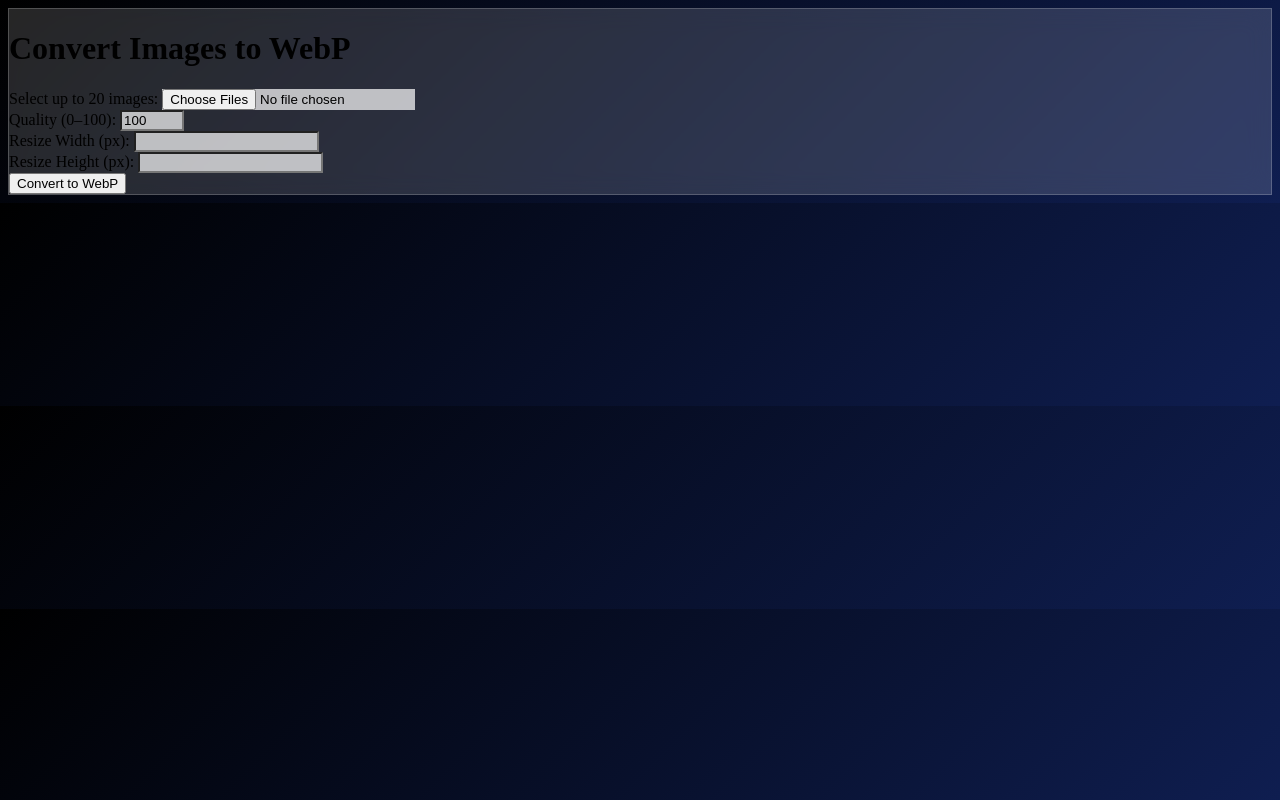
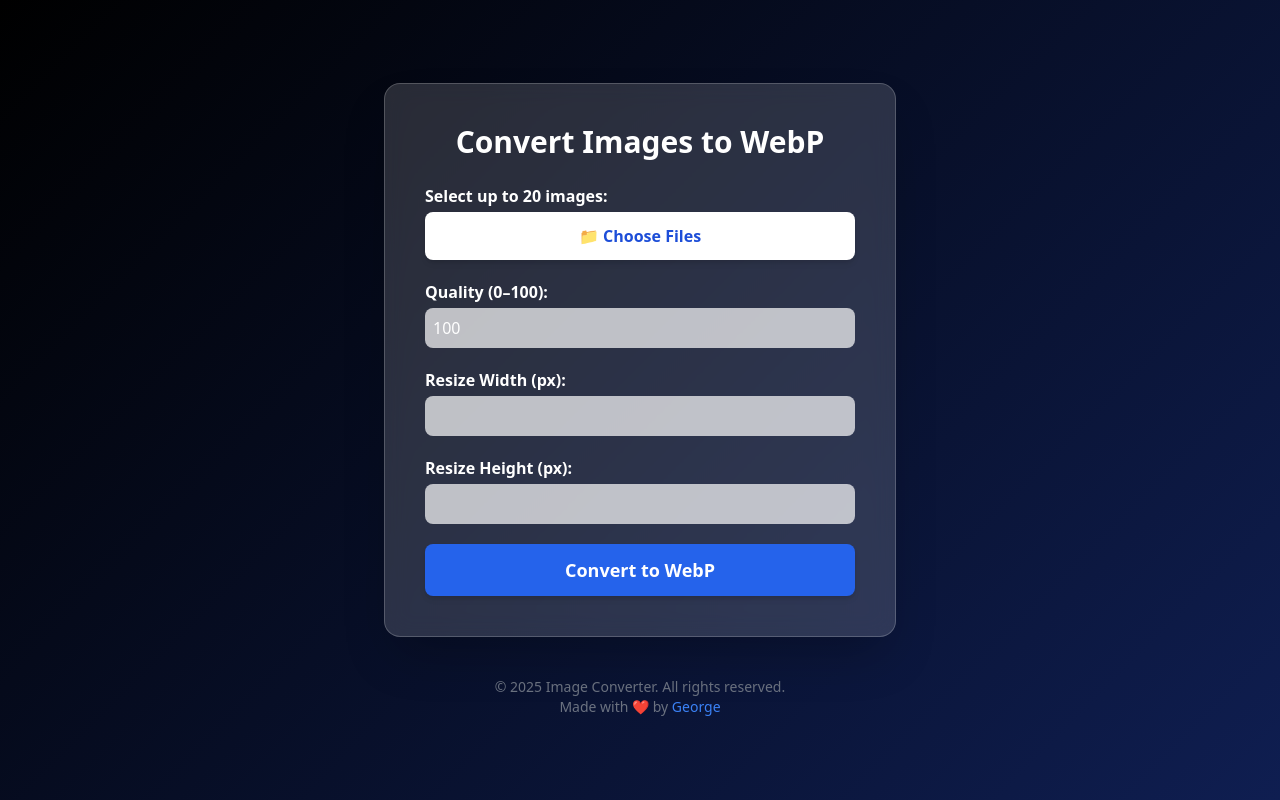
Before and after one commit to KapGeorge/image-converter, a PHP site: page / in a window 1280 px wide. Run offline with PHP 8.4, Linux system fonts and the light colour scheme; some libraries are stand-ins or nearby versions.

Commit message:
fix styles and upload button

```diff
--- a/index.php
+++ b/index.php
@@ -22,6 +22,7 @@ $domain = htmlspecialchars($_SERVER['HTTP_HOST'], ENT_QUOTES, 'UTF-8');
     <meta property="og:image:height" content="52">
     <meta property="og:image:type" content="image/png">
     <meta name="twitter:card" content="summary_large_image">
+    <script src="https://cdn.tailwindcss.com"></script>
     <link rel="stylesheet" id="simple-styles" href="/assets/style.css" media="all">
     <link rel="apple-touch-icon" sizes="57x57" href="/assets/favicons/apple-icon-57x57.png">
     <link rel="apple-touch-icon" sizes="60x60" href="/assets/favicons/apple-icon-60x60.png">
@@ -42,7 +43,7 @@ $domain = htmlspecialchars($_SERVER['HTTP_HOST'], ENT_QUOTES, 'UTF-8');
     <meta name="theme-color" content="#ffffff">
 </head>
 
-<body class="min-h-screen flex items-center justify-center text-white">
+<body class="min-h-screen flex flex-col items-center justify-center text-white">
 
     <div class="glass p-10 rounded-2xl shadow-2xl w-full max-w-lg animate-fadeIn">
         <h1 class="text-3xl font-bold text-center mb-6">Convert Images to WebP</h1>
@@ -50,7 +51,11 @@ $domain = htmlspecialchars($_SERVER['HTTP_HOST'], ENT_QUOTES, 'UTF-8');
         <form action="upload.php" method="post" enctype="multipart/form-data" class="space-y-5">
             <div>
                 <label class="block mb-1 font-semibold">Select up to 20 images:</label>
-        <input type="file" name="images[]" multiple accept="image/*" required class="w-full p-2 rounded-lg">
+                <label for="file-upload"
+                    class="flex items-center justify-center w-full px-4 py-3 bg-white text-blue-700 font-semibold rounded-lg shadow-md hover:bg-blue-100 cursor-pointer transition">
+                    📁 Choose Files
+                </label>
+                <input id="file-upload" type="file" name="images[]" multiple accept="image/*" required class="hidden">
             </div>
 
             <div>
@@ -74,8 +79,36 @@ $domain = htmlspecialchars($_SERVER['HTTP_HOST'], ENT_QUOTES, 'UTF-8');
             </button>
         </form>
     </div>
+    <footer class="mt-10 text-center">
+        <p class="text-sm text-gray-500">© <?= date('Y') ?> Image Converter. All rights reserved.</p>
+        <p class="text-sm text-gray-500">Made with ❤️ by <a href="george" class="text-blue-500 hover:underline">George</a></p>
+    </footer>
+    <!-- <link rel="script" id="simple-styles" href="/assets/script.js" media="all"> -->
 
 <script>
+ // This script handles the file upload and preview functionality
+const input = document.getElementById('file-upload');
+const preview = document.getElementById('preview');
+
+input.addEventListener('change', () => {
+  preview.innerHTML = '';
+  const files = Array.from(input.files).slice(0, 20);
+
+  files.forEach(file => {
+    if (!file.type.startsWith('image/')) return;
+
+    const reader = new FileReader();
+    reader.onload = e => {
+      const img = document.createElement('img');
+      img.src = e.target.result;
+      img.alt = file.name;
+      img.className = 'w-full h-32 object-cover rounded-lg shadow';
+      preview.appendChild(img);
+    };
+    reader.readAsDataURL(file);
+  });
+});
+
  // Simple fade in animation on load
  document.querySelector('.animate-fadeIn')?.classList.add('opacity-0');
  window.addEventListener('load', () => {
@@ -84,4 +117,5 @@ $domain = htmlspecialchars($_SERVER['HTTP_HOST'], ENT_QUOTES, 'UTF-8');
      el.classList.add('transition-opacity', 'duration-1000', 'opacity-100');
  });
 </script>
+</body>
 </html>
```
Also changed, not shown: assets/script.js (added, +30 -0 lines), 1 other file. Lines whose indentation alone changed are shown as unchanged.
